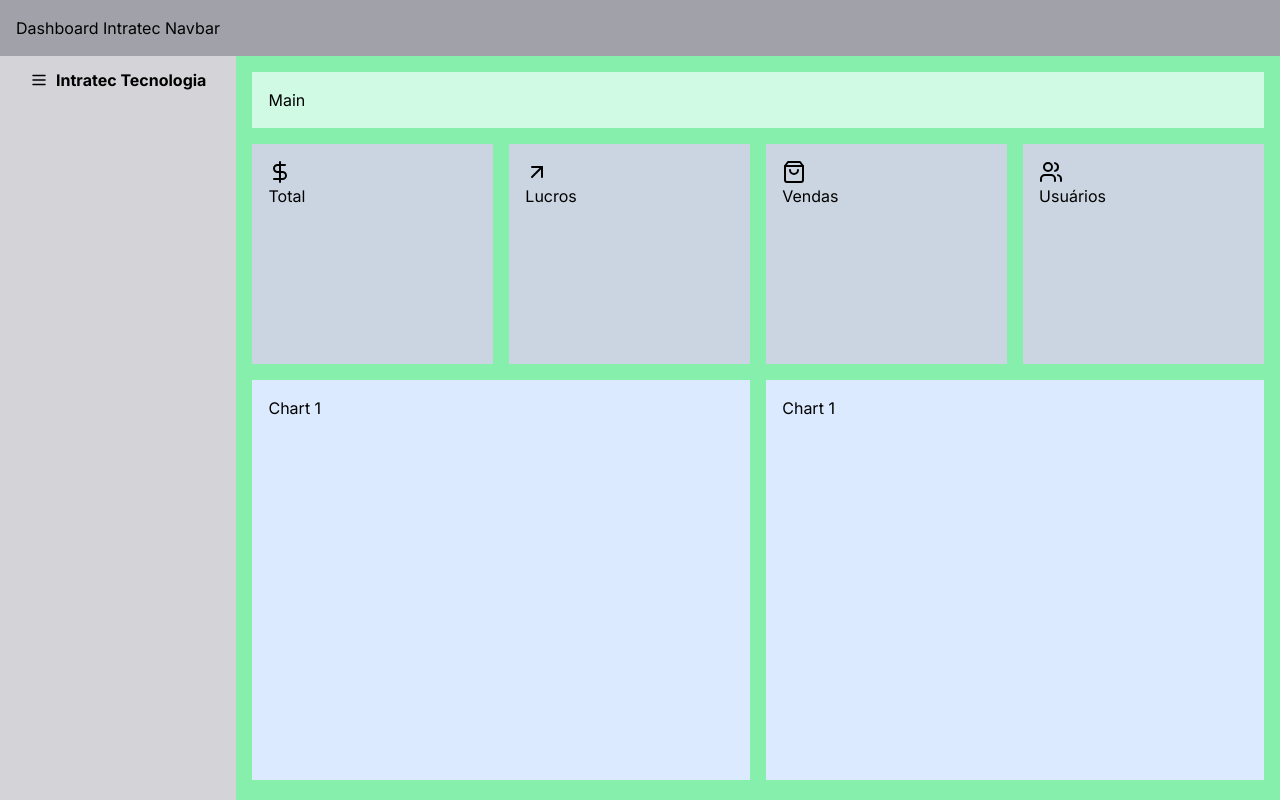
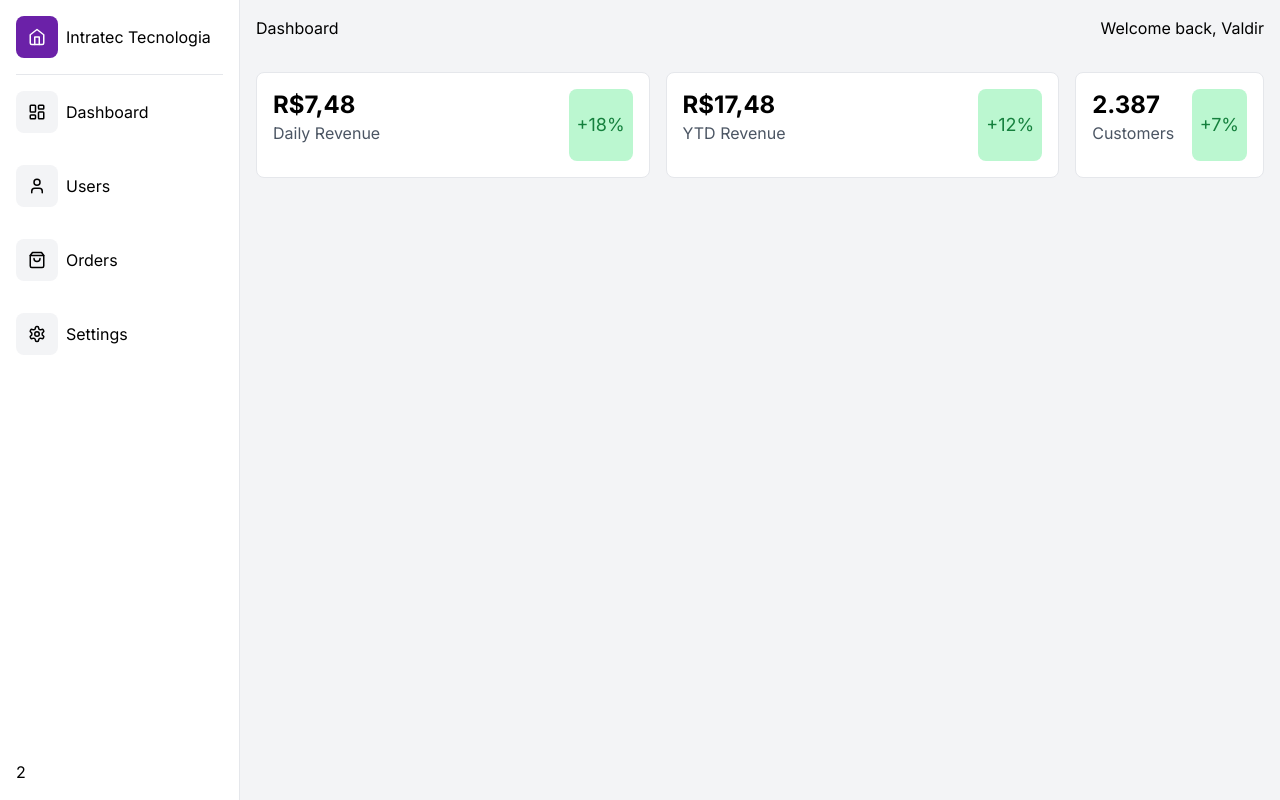
Before and after one commit to valdir-ti/dashboard-intratec, a Next.js app: page / in a window 1280 px wide. Built offline with nearby package versions, Linux system fonts and the light colour scheme.

Commit message:
feat: add new sidebar, header and top cards

```diff
--- a/src/app/layout.tsx
+++ b/src/app/layout.tsx
@@ -1,5 +1,7 @@
 import './globals.css'
 import { Inter } from 'next/font/google'
+
+import Sidebar from "@/components/_Sidebar";
 
 const inter = Inter({ subsets: ['latin'] })
 
@@ -15,7 +17,11 @@ export default function RootLayout({
 }) {
   return (
     <html lang="en">
-      <body className={inter.className}>{children}</body>
+      <body className={inter.className}>
+        <Sidebar>
+          {children}
+        </Sidebar>
+      </body>
     </html>
   )
 }
--- a/src/app/page.tsx
+++ b/src/app/page.tsx
@@ -3,28 +3,16 @@ import { DollarSign, ArrowUpRight, ShoppingBag, Users } from 'lucide-react'
 import Card from "@/components/Card";
 import Chart from "@/components/Chart";
 import Navbar from "@/components/Navbar";
-import Sidebar from "@/components/Sidebar";
+// import Sidebar from "@/components/Sidebar";
+import Sidebar from "@/components/_Sidebar";
+import Header from '@/components/Header';
+import TopCards from '@/components/TopCards';
 
 export default function Home() {
   return (
-    <div className="flex flex-col h-screen">
-      <Navbar />
-      <div className="flex flex-1 bg-zinc-300">
-       <Sidebar />
-        <main className="p-4 bg-green-300 w-full flex flex-col">
-          <h2 className="bg-emerald-100 p-4">Main</h2>
-          <div className="grid grid-cols-2 md:grid-cols-4 sm:grid-cols-2 gap-4 mt-4 min-h-[220px]">
-            <Card title="Total" Icon={DollarSign}/>
-            <Card title="Lucros" Icon={ArrowUpRight}/>
-            <Card title="Vendas" Icon={ShoppingBag}/>
-            <Card title="Usuários" Icon={Users}/>
-          </div>
-          <div className="mt-4 grid grid-cols-1 sm:grid-cols-2 gap-4 min-h-[400px]">
-            <Chart />
-            <Chart />
-          </div>
-        </main>
-      </div>
-    </div>
+    <main className='bg-gray-100 min-h-screen'>
+      <Header />
+      <TopCards />
+    </main>
   )
 }
--- /dev/null
+++ b/src/components/Header.tsx
@@ -0,0 +1,10 @@
+const Header = () => {
+  return (
+    <div className="flex justify-between px-4 pt-4">
+        <h2>Dashboard</h2>
+        <h2>Welcome back, Valdir</h2>
+    </div>
+  )
+}
+
+export default Header
--- /dev/null
+++ b/src/components/TopCards.tsx
@@ -0,0 +1,35 @@
+const TopCards = () => {
+  return (
+    <div className="grid md:grid-cols-3 lg:grid-cols-5 gap-4 p-4 mt-4">
+        <div className="lg:col-span-2 col-span-1 bg-white flex justify-between w-full border p-4 rounded-lg">
+            <div className="flex flex-col w-full pb-4">
+                <p className="text-2xl font-bold">R$7,48</p>
+                <p className="text-gray-600">Daily Revenue</p>
+            </div>
+            <p className="bg-green-200 flex justify-center items-center rounded-lg p-2">
+                <span className="text-green-700 text-lg">+18%</span>
+            </p>
+        </div>
+        <div className="lg:col-span-2 col-span-1 bg-white flex justify-between w-full border p-4 rounded-lg">
+            <div className="flex flex-col w-full pb-4">
+                <p className="text-2xl font-bold">R$17,48</p>
+                <p className="text-gray-600">YTD Revenue</p>
+            </div>
+            <p className="bg-green-200 flex justify-center items-center rounded-lg p-2">
+                <span className="text-green-700 text-lg">+12%</span>
+            </p>
+        </div>
+        <div className="bg-white flex justify-between w-full border p-4 rounded-lg">
+            <div className="flex flex-col w-full pb-4">
+                <p className="text-2xl font-bold">2.387</p>
+                <p className="text-gray-600">Customers</p>
+            </div>
+            <p className="bg-green-200 flex justify-center items-center rounded-lg p-2">
+                <span className="text-green-700 text-lg">+7%</span>
+            </p>
+        </div>
+    </div>
+  )
+}
+
+export default TopCards
--- /dev/null
+++ b/src/components/_Sidebar.tsx
@@ -0,0 +1,63 @@
+'use client'
+
+import React from 'react'
+import Link from "next/link"
+import Image from "next/image"
+import { Home, LayoutDashboard, Settings, ShoppingBag, User } from "lucide-react"
+
+type SidebarProps = {
+    children: React.ReactNode
+}
+
+const Sidebar = ({children}: SidebarProps) => {
+
+    const [isOpen, setIsOpen] = React.useState(true)
+
+    const handleSidebar = () => {
+        setIsOpen(!isOpen)
+    }
+
+    return (
+        <div className="flex">
+            <div className={`fixed h-screen p-4 bg-white border-r-[1px] flex flex-col justify-between ${isOpen ? 'w-60' : 'w-20'}`}>
+                <div className={`flex flex-col ${isOpen ? 'items-start' : 'items-center'}`}>
+                    <Link href='/' onClick={handleSidebar} className='flex items-center'>
+                        <div className="bg-purple-800 text-white p-3 rounded-lg inline-block cursor-pointer">
+                            <Home size={18}/>
+                        </div>
+                        {isOpen && <h3 className='ml-2'>Intratec Tecnologia</h3>}
+                    </Link>
+                    <span className="border-b-[1px] border-gray-200 w-full p-2"></span>
+                    <Link href='/' className='flex items-center'>
+                        <div className="bg-gray-100 hover:bg-gray-200 cursor-pointer my-4 p-3 rounded-lg inline-block">
+                            <LayoutDashboard size={18}/>
+                        </div>
+                        {isOpen && <h3 className='ml-2'>Dashboard</h3>}
+                    </Link>
+                    <Link href='/users' className='flex items-center'>
+                        <div className="bg-gray-100 hover:bg-gray-200 cursor-pointer my-4 p-3 rounded-lg inline-block">
+                            <User size={18}/>
+                        </div>
+                        {isOpen && <h3 className='ml-2'>Users</h3>}
+                    </Link>
+                    <Link href='/orders' className='flex items-center'>
+                        <div className="bg-gray-100 hover:bg-gray-200 cursor-pointer my-4 p-3 rounded-lg inline-block">
+                            <ShoppingBag size={18}/>
+                        </div>
+                        {isOpen && <h3 className='ml-2'>Orders</h3>}
+                    </Link>
+                    <Link href='/settings' className='flex items-center'>
+                        <div className="bg-gray-100 hover:bg-gray-200 cursor-pointer my-4 p-3 rounded-lg inline-block">
+                            <Settings size={18}/>
+                        </div>
+                        {isOpen && <h3 className='ml-2'>Settings</h3>}
+                    </Link>
+                </div>
+                <div>2</div>
+            </div>
+            <main className={`w-full ${isOpen ? 'ml-60' : 'ml-20'}`}>{children}</main>
+        </div>
+    )
+}
+
+export default Sidebar
--- a/tailwind.config.js
+++ b/tailwind.config.js
@@ -11,7 +11,7 @@ module.exports = {
       'xs': '280px',
       'sm': '640px',
       'md': '1024px',
-      'xl': '1280px',
+      'lg': '1280px',
     }
   },
   plugins: [],
```
